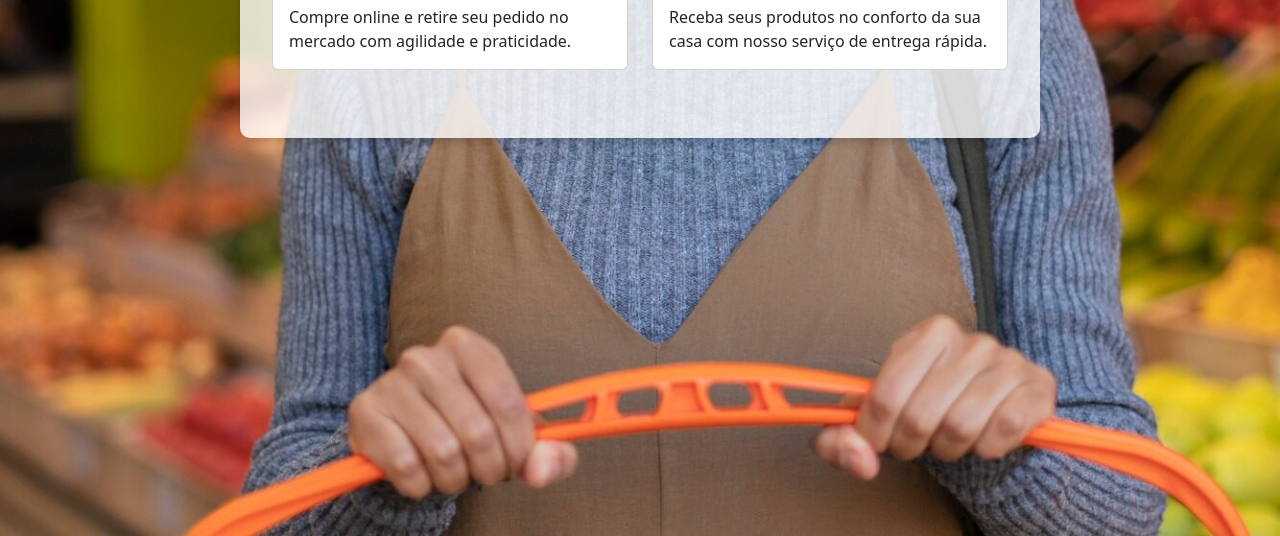
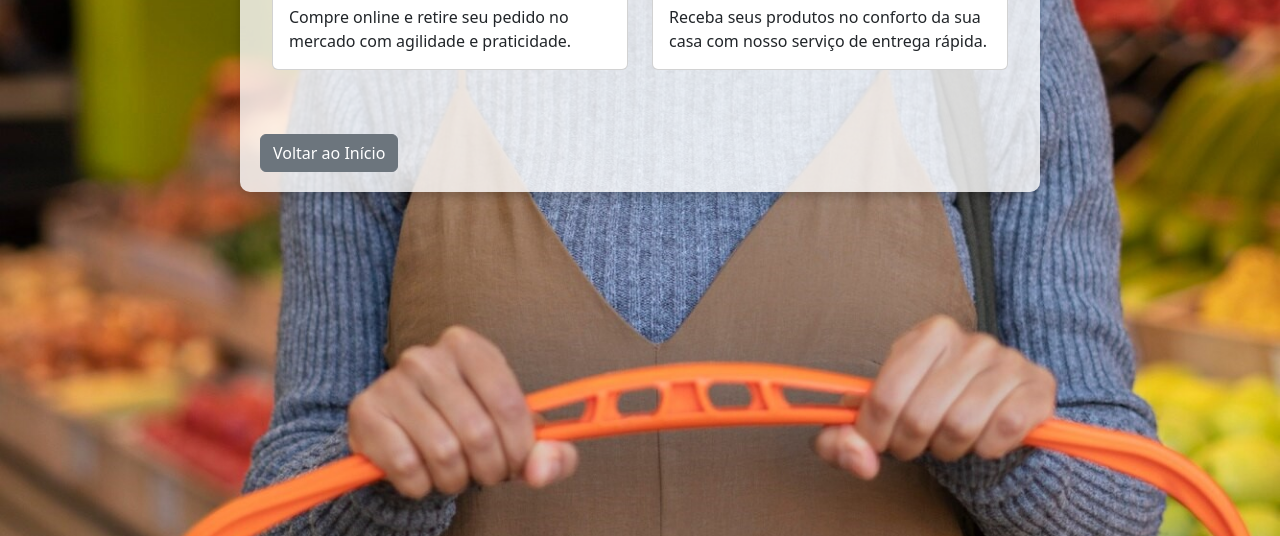
Before and after one commit to Andlsnunes/Mini_Mercado_Sousa, a plain HTML site: page servicos.html in a window 1280 px wide. Shown: the part 264-800 px from the top of the page. Drawn offline with nearby package versions, Linux system fonts and the light colour scheme.

Commit message:
botão servçoes

```diff
--- a/servicos.html
+++ b/servicos.html
@@ -51,7 +51,7 @@
                 </div>
             </div>
         </section>
-
+        <button class="btn btn-secondary mt-3" onclick="window.location.href='index.html'">Voltar ao Início</button>
     </main>
     <script src="js/script.js"></script>
 </body>
```
